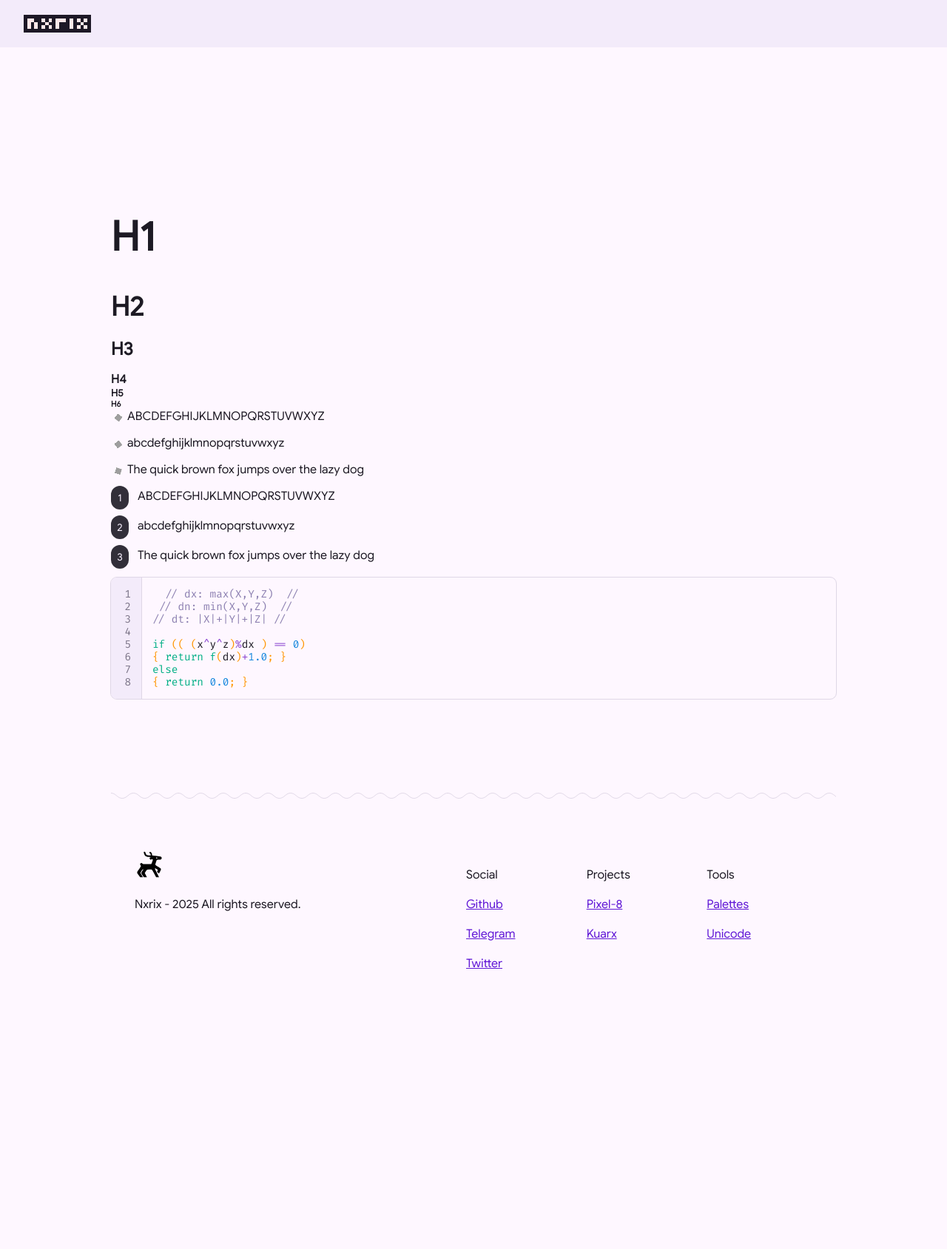
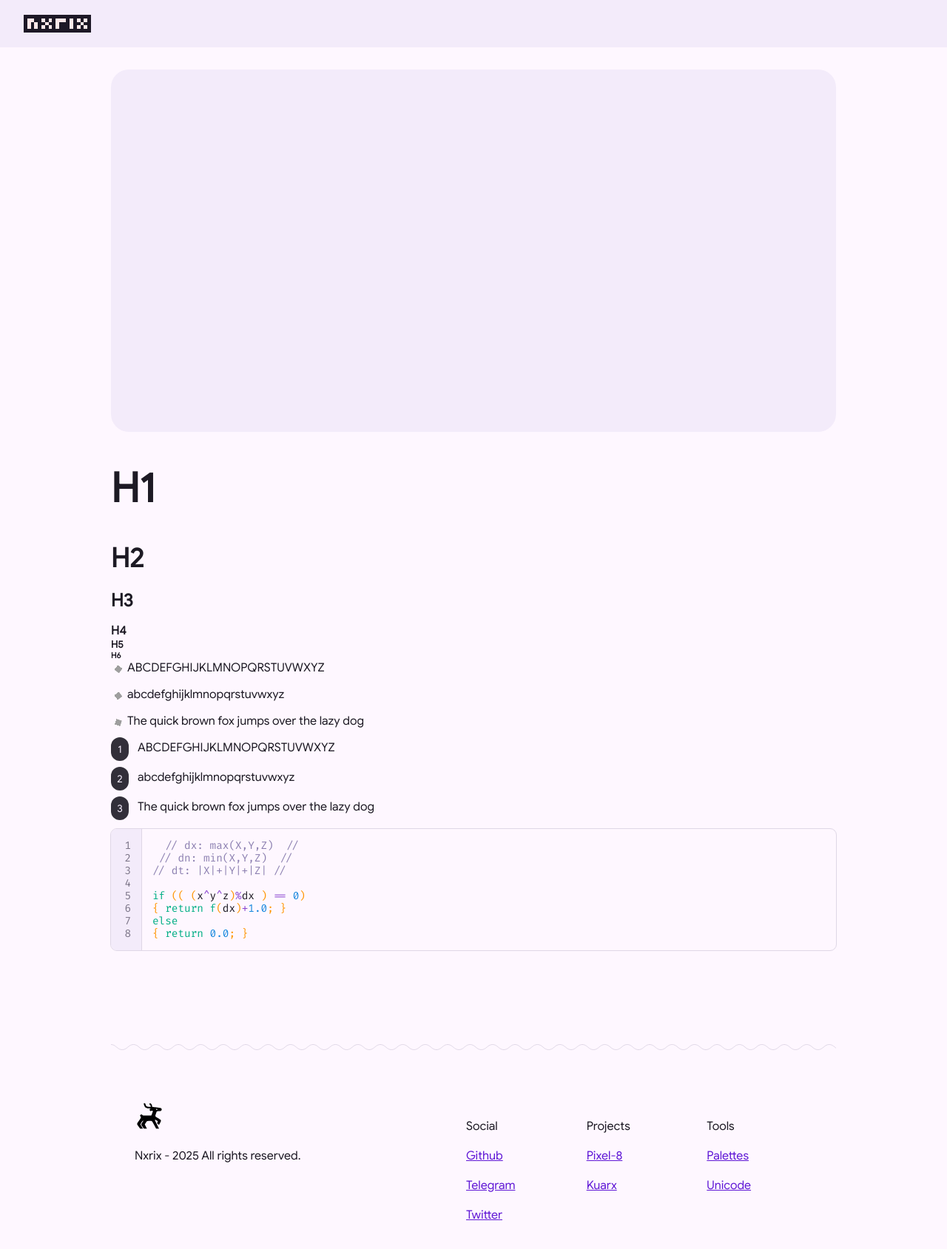
Before and after one commit to Nxrix/nxrix.github.io, a Jekyll site: the page built from _projects/test.md, in a window 1280 px wide. Shown: the top 1689 px of the page at 74% size. Built offline with Jekyll 4.4.1, drawn with Linux system fonts in a browser that asks for light colours; grey boxes are pictures that could not be loaded.

Commit message:
Update test.md

```diff
--- a/_projects/test.md
+++ b/_projects/test.md
@@ -4,7 +4,7 @@ title: "test"
 hidden: true
 ---
 
-<canvas></canvas>
+<canvas class="canvas_full"></canvas>
 
 # H1
 
```
